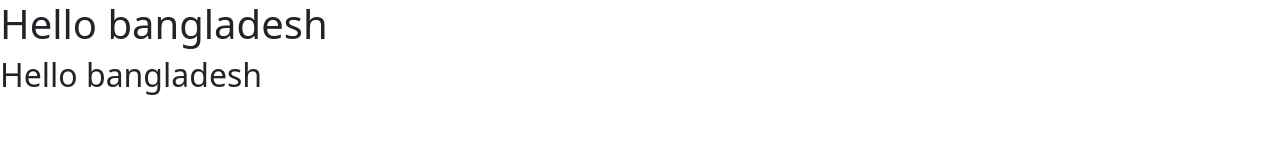
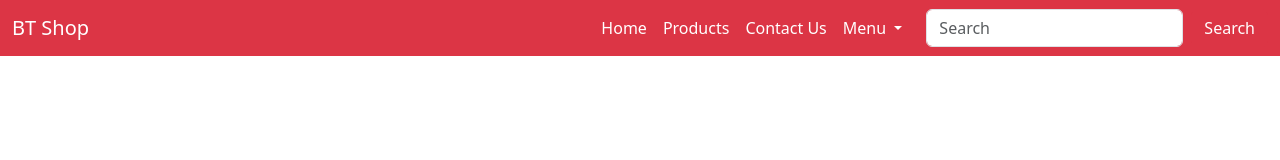
Before and after one commit to janifarjesmin/Bootstrap-project-one, a plain HTML site: page index.html in a window 1280 px wide. Drawn offline with nearby package versions, Linux system fonts and the light colour scheme.

Commit message:
creat a navbar

```diff
--- a/index.html
+++ b/index.html
@@ -14,8 +14,43 @@
 </head>
 <body>
 
-    <h1>Hello bangladesh</h1>
-    <h2>Hello bangladesh</h2>
+    <nav class="navbar navbar-expand-lg bg-danger">
+        <div class="container-fluid">
+          <a class="navbar-brand text-white" href="#">BT Shop</a>
+          <button class="navbar-toggler" type="button" data-bs-toggle="collapse" data-bs-target="#navbarSupportedContent" aria-controls="navbarSupportedContent" aria-expanded="false" aria-label="Toggle navigation">
+            <span class="navbar-toggler-icon"></span>
+          </button>
+          <div class="collapse navbar-collapse" id="navbarSupportedContent">
+            <ul class="navbar-nav ms-auto mb-2 me-3 mb-lg-0">
+              <li class="nav-item">
+                <a class="nav-link active text-white" aria-current="page" href="#">Home</a>
+              </li>
+              <li class="nav-item">
+                <a class="nav-link text-white" href="#">Products</a>
+              </li>
+              <li class="nav-item">
+                <a class="nav-link text-white" href="#">Contact Us</a>
+              </li>
+              <li class="nav-item dropdown">
+                <a class="nav-link dropdown-toggle text-white" href="#" role="button" data-bs-toggle="dropdown" aria-expanded="false">
+                  Menu
+                </a>
+                <ul class="dropdown-menu">
+                  <li><a class="dropdown-item" href="#">Action</a></li>
+                  <li><a class="dropdown-item" href="#">Another action</a></li>
+                  <li><hr class="dropdown-divider"></li>
+                  <li><a class="dropdown-item" href="#">Something else here</a></li>
+                </ul>
+              </li>
+
+            </ul>
+            <form class="d-flex" role="search">
+              <input class="form-control me-2" type="search" placeholder="Search" aria-label="Search">
+              <button class="btn btn-danger" type="submit">Search</button>
+            </form>
+          </div>
+        </div>
+      </nav>
 
 
     <!-- Bootstrap js bundle link  -->
```
